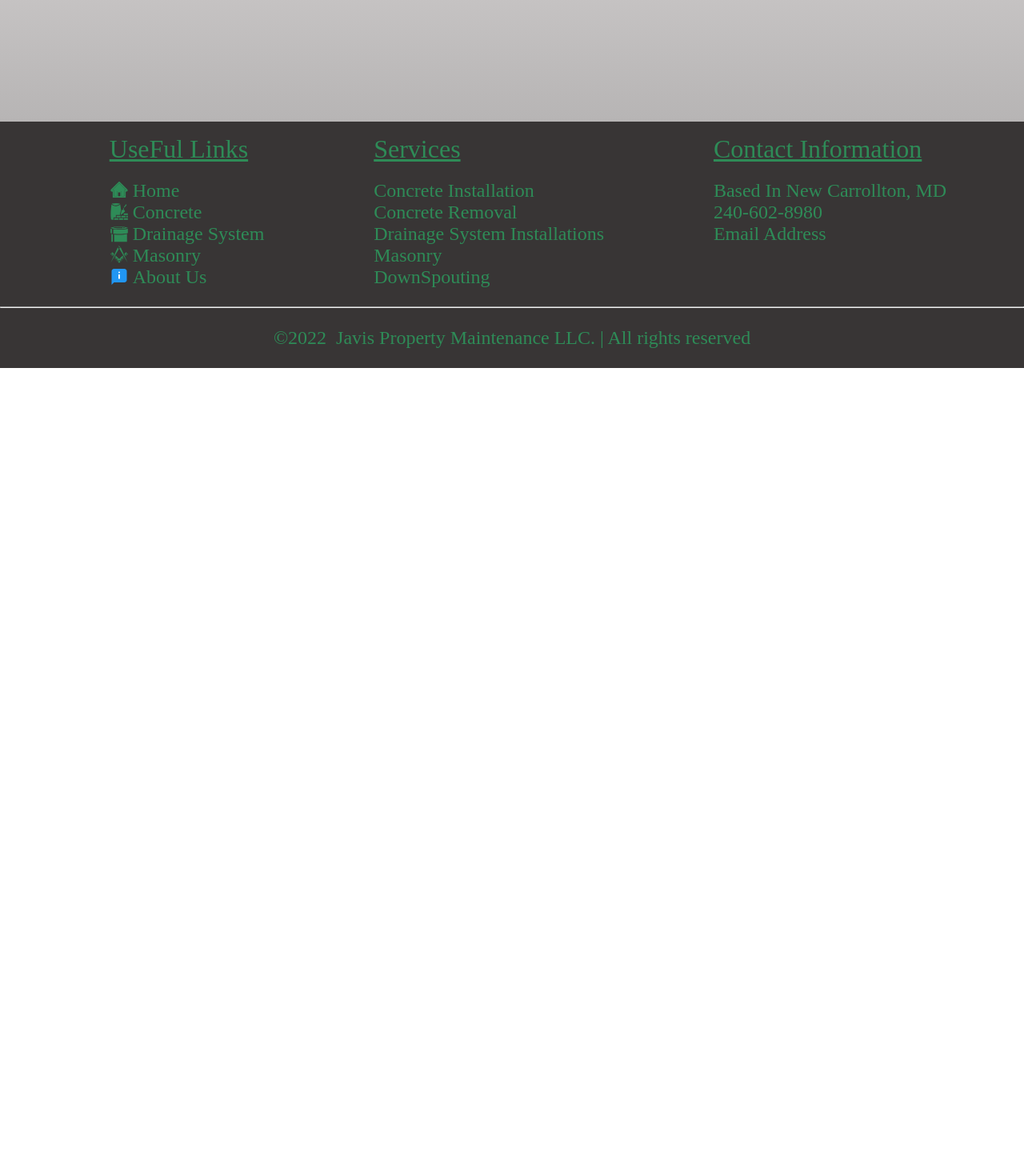
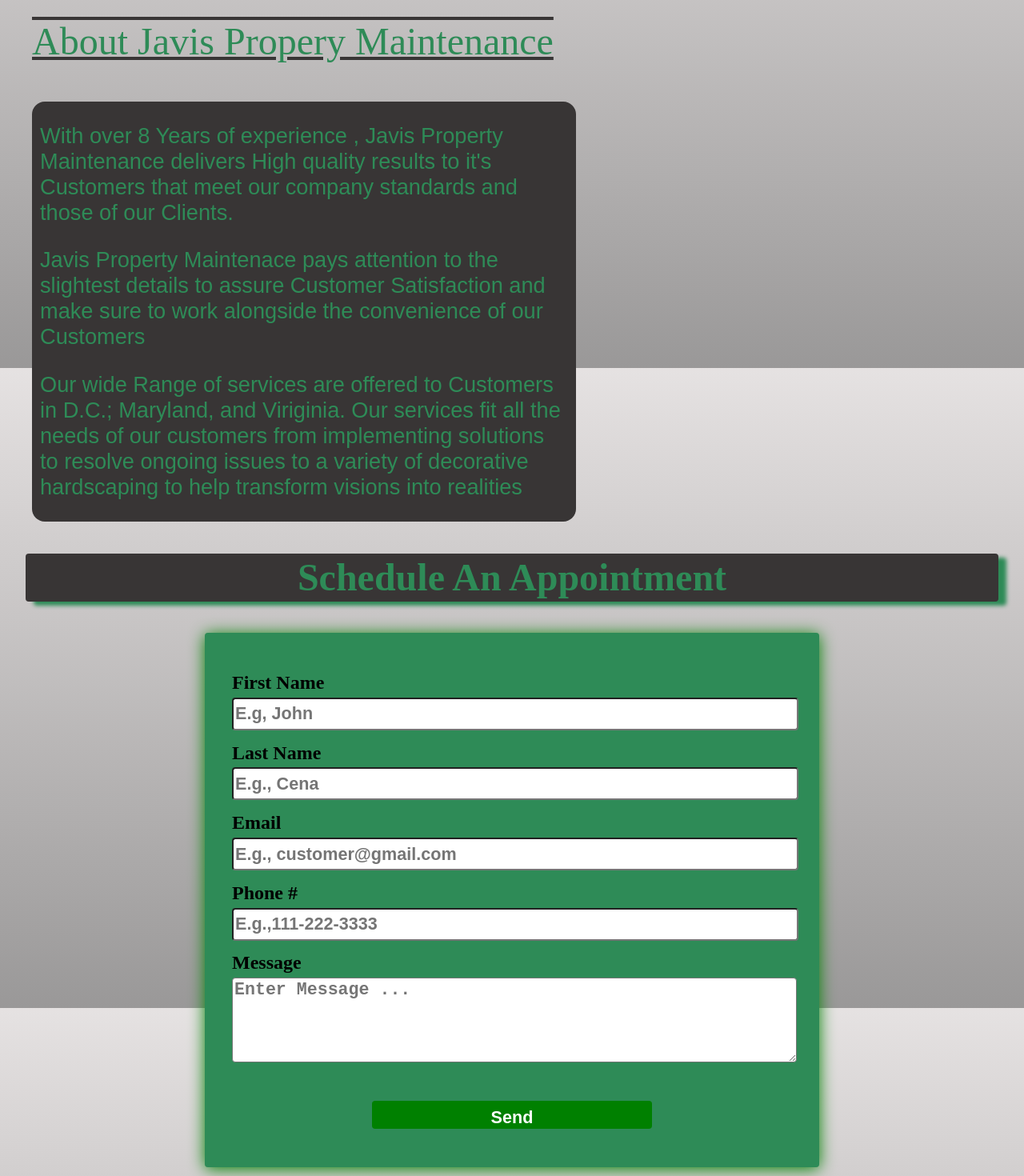
Before and after one commit to JaredHerrera6/javis-pm, a React (Create React App) app: page /AboutUs in a window 1280 px wide. Shown: the part 340-1810 px from the top of the page at 80% size. Before the commit the page ends 800 px from the top, so only its background shows below. Built offline with nearby package versions, Linux system fonts and the light colour scheme.

Commit message:
Commit before Deployement

```diff
--- a/package.json
+++ b/package.json
@@ -44,5 +44,8 @@
       "last 1 firefox version",
       "last 1 safari version"
     ]
+  },
+  "devDependencies": {
+    "dotenv": "^16.0.1"
   }
 }
--- a/src/App.js
+++ b/src/App.js
@@ -18,10 +18,13 @@ function App() {
   return (
     <div className="page-container">
         <Router>
-        <div className="site-title">
-          <Link to = "/" >Javis Property Maintenance</Link>
+        <div className='navbar-container'>
+          <div className="site-title">
+            <Link to = "/" >Javis Property Maintenance</Link>
+          </div>
+          <Navbar/>
         </div>
-          <Navbar/>
+
           <main>
             <Routes>
             <Route path = "/" element = {<Home/>}/>
--- a/src/components/ConcreteSlider.jsx
+++ b/src/components/ConcreteSlider.jsx
@@ -11,7 +11,9 @@ const [activeThumb,setActiveThumb] = useState();
   return (
     <div>
        <Swiper
+        slidesPerView='auto'
         loop={true}
+        infinite = {true}
         spaceBetween={10}
         navigation={true}
         modules = {[Navigation,Thumbs]}
--- a/src/index.css
+++ b/src/index.css
@@ -46,7 +46,6 @@ main{
   text-align: center;
   padding-top: 20px;
   padding-bottom: 20px;
-  display: block;
 }
 .site-title a {
   margin: 0 auto;
--- a/src/pages/AboutUs.jsx
+++ b/src/pages/AboutUs.jsx
@@ -1,8 +1,76 @@
 import React from 'react'
+import emailjs from 'emailjs-com'
+import "./styles/AboutUs.css"
+const SERVICE_ID = process.env.REACT_APP_EMAIL_SERVICE_ID;
+const TEMPLATE_ID = process.env.REACT_APP_EMAIL_TEMPLATE_ID;
+const _FORM = process.env.REACT_APP_EMAIL_FORM;
 
 function AboutUs() {
   return (
-    <div>AboutUs</div>
+    <div className='about-us-wrapper'>
+      <p className='aboutus-header'>About Javis Propery Maintenance</p>
+      <div className ='aboutus-message'>
+      <p>
+        With over 8 Years of experience , Javis Property Maintenance
+        delivers High quality results to it's Customers that meet our
+        company standards and those of our Clients.
+      </p>
+      <p>
+        Javis Property Maintenace pays attention to the slightest details
+        to assure Customer Satisfaction and make sure to work alongside the
+        convenience of our Customers
+      </p>
+      <p>
+        Our wide Range of services are offered to Customers in D.C.;
+        Maryland, and Viriginia. Our services fit all the needs of our
+        customers from implementing solutions to resolve ongoing issues
+        to a variety of decorative hardscaping to help transform
+        visions into realities
+      </p>
+      </div>
+      <Mailer/>
+    </div>
+  )
+}
+//The Form that will allow customers to send email to the Owner
+function Mailer () {
+  function sendEmail(e){
+      e.preventDefault();
+
+  emailjs.sendForm(SERVICE_ID, TEMPLATE_ID, e.target, _FORM)
+      .then((result) => {
+          alert("Your Message Has Been sent")
+          console.log(result.text)
+      }, (error)=>{
+        alert("Error.Email Could not be Sent")
+          console.log(error.text);
+      });
+      e.target.reset()
+  }
+  return (
+      <div>
+          <h2 className =  "contact_us">
+              Schedule An Appointment
+          </h2>
+          <form className="email_form" onSubmit={sendEmail} >
+              <label htmlFor= "first_name" >First Name</label>
+              <input type= "text" id = "first_name" placeholder="E.g, John" name = "first-name" required></input>
+
+              <label htmlFor="last_name">Last Name</label>
+              <input type = "text" id = "last_name" placeholder="E.g., Cena" name = "last-name" required></input>
+
+              <label htmlFor="_email">Email</label>
+              <input type = "email" id = "_email" placeholder="E.g., customer@gmail.com" name = "email" required ></input>
+
+              <label htmlFor="phone_number">Phone #</label>
+              <input type = "tel" id = "phone_number" placeholder="E.g.,111-222-3333" name = "phone_number" required></input>
+
+              <label htmlFor = "emessage">Message</label>
+              <textarea type = "message" rows = "5" id = "emessage" placeholder="Enter Message ..." name = "emessage" required></textarea><br/>
+
+              <input type = 'submit' value = 'Send' id = "send_email"/>
+          </form>
+      </div>
   )
 }
 
--- a/src/pages/Home.jsx
+++ b/src/pages/Home.jsx
@@ -4,7 +4,9 @@ import HomePicData from '../PicData/HomePicData'
 import HomeGalleryPD from "../PicData/HomeGalleryPD"
 import {Link} from 'react-router-dom'
 import ConcreteSlider from '../components/ConcreteSlider'
-
+const SERVICE_ID = process.env.REACT_APP_EMAIL_SERVICE_ID;
+const TEMPLATE_ID = process.env.REACT_APP_EMAIL_TEMPLATE_ID;
+const _FORM = process.env.REACT_APP_EMAIL_FORM;
 function Home() {
   return (
         <div className='home-container'>
@@ -45,7 +47,7 @@ function Mailer () {
   function sendEmail(e){
       e.preventDefault();
 
-  emailjs.sendForm('service_83byb76', 'template_gy4a3u9', e.target, 'J6p5xiR9Vv_vyrrBu')
+  emailjs.sendForm(SERVICE_ID, TEMPLATE_ID, e.target, _FORM)
       .then((result) => {
           alert("Your Message Has Been sent")
           console.log(result.text)
--- /dev/null
+++ b/src/pages/styles/AboutUs.css
@@ -0,0 +1,29 @@
+.about-us-wrapper{
+    display: flex;
+    flex-direction: column;
+    width: 100%;
+    margin: 0;
+}
+.aboutus-header{
+    font-size: 3rem;
+    margin-left: 5vh;
+    text-align: left;
+    text-decoration:overline underline rgb(56, 53, 53);
+    color:seagreen
+}
+.aboutus-message{
+    margin-left: 5vh;
+    width:85vh;
+    text-align: left;
+    color: seagreen;
+    font-size: 1.7rem;
+    height: auto;
+    font-family: Arial, Helvetica, sans-serif;
+    background-color:rgb(56, 53, 53);
+    border-radius: 1rem;
+}
+
+.aboutus-message p{
+    padding-left: 10px;
+    padding-right: 10px;
+}
```
Also changed, not shown: src/components/layout/Navbar.jsx (line endings or trailing spaces), 2 other files (tests, documents, lock files or other folders).
